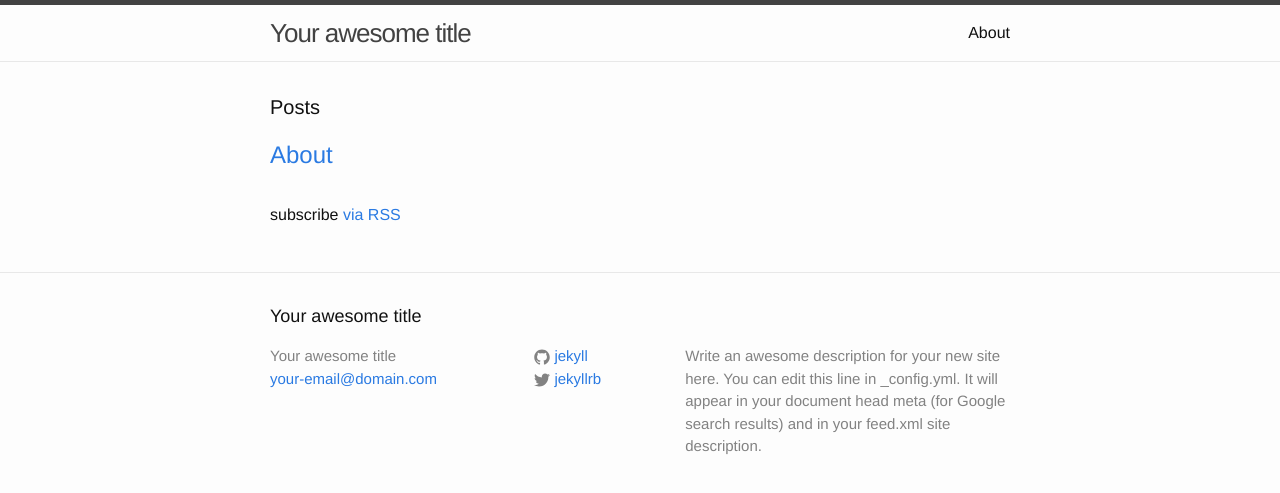
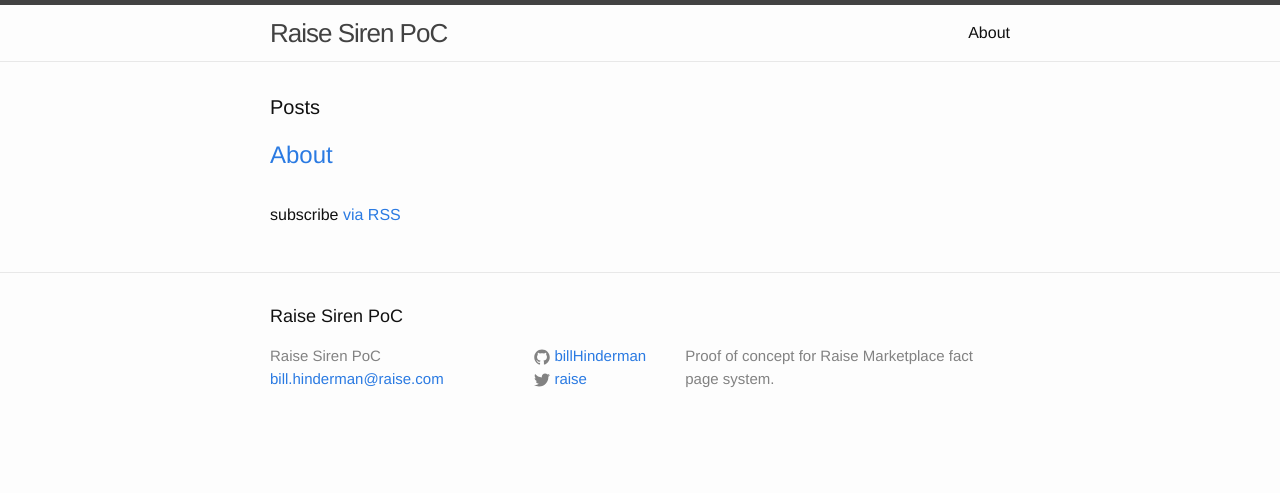
Before and after one commit to billHinderman/siren, a Jekyll site: the page built from index.html, in a window 1280 px wide. Shown: the top 493 px of the page. Built offline with Jekyll 4.4.1, drawn with Linux system fonts in a browser that asks for light colours.

Commit message:
Config test changes

```diff
--- a/_config.yml
+++ b/_config.yml
@@ -6,20 +6,42 @@
 # 'jekyll serve'. If you change this file, please restart the server process.
 
 # Site settings
-title: Your awesome title
-email: your-email@domain.com
+title: Raise Siren PoC
+email: bill.hinderman@raise.com
 description: > # this means to ignore newlines until "baseurl:"
-  Write an awesome description for your new site here. You can edit this
-  line in _config.yml. It will appear in your document head meta (for
-  Google search results) and in your feed.xml site description.
+  Proof of concept for Raise Marketplace fact page system.
 baseurl: "" # the subpath of your site, e.g. /blog
 url: "http://yourdomain.com" # the base hostname & protocol for your site
-twitter_username: jekyllrb
-github_username:  jekyll
+twitter_username: raise
+github_username:  billHinderman
 
 # Build settings
 markdown: kramdown
 
-
 prose:
   rooturl: '_pages'
+  media: 'media'
+  metadata:
+    _pages:
+      - name: "brand-slug"
+        field:
+          element: "text"
+          label: "Brand's Name (slug)"
+          placeholder: "bed-bath-beyond"
+          value: ""
+      - name: "brand-name"
+        field:
+          element: "text"
+          label: "Brand's Name (pretty)"
+          placeholder: "Bed Bath & Beyond"
+          value: ""
+      - name: "layout"
+        field:
+          element: "hidden"
+          value: "blog"
+      - name: "title"
+        field:
+          element: "text"
+          label: "Title"
+          placeholder: "Buy Bed Bath & Beyond Gift Cards"
+          value: ""
```
Also changed, not shown: 1 other file.
